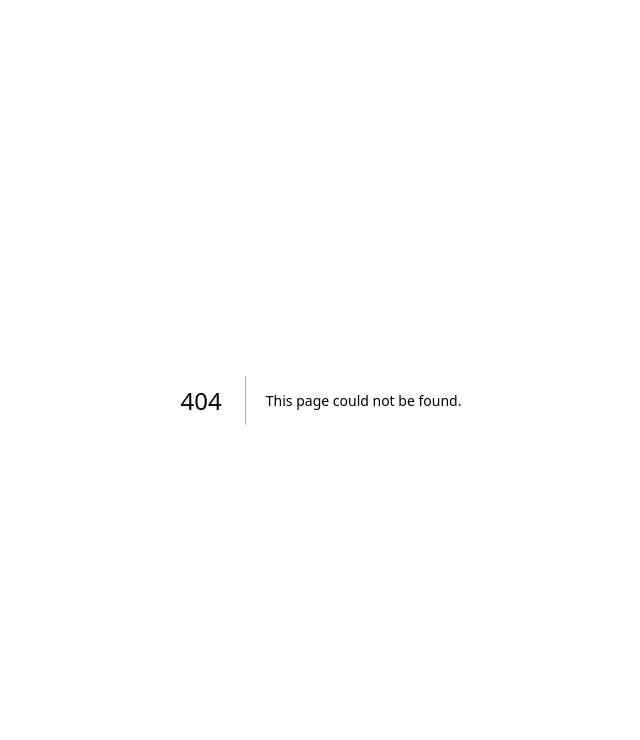
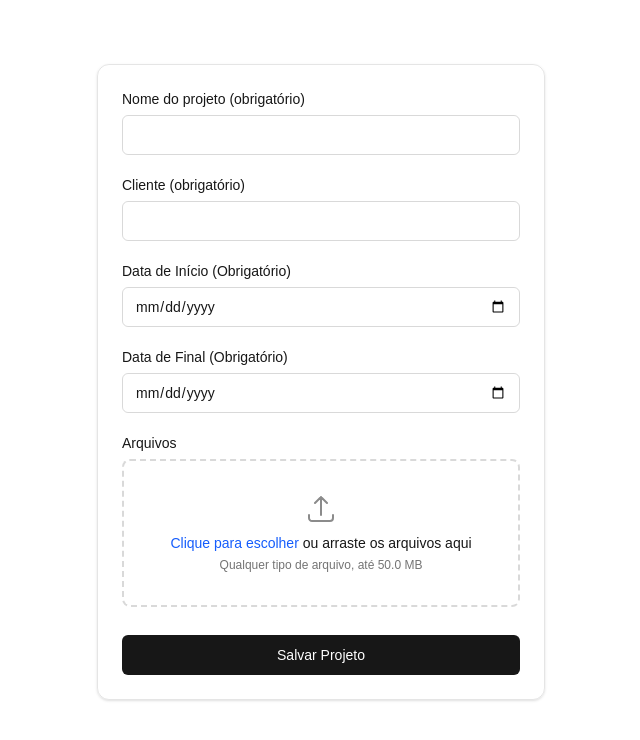
Before and after one commit to hseffrin/project-manager, a Next.js app: page /new in a window 1280 px wide. Before the commit this address had no page. Shown: the top 740 px of the page, without its empty margins (319-959 px from the left). Built offline with nearby package versions, Linux system fonts and the light colour scheme.

Commit message:
feat(projects): add new project form
Co-Authored-By: Claude Opus 5.5 <noreply@anthropic.com>

```diff
--- /dev/null
+++ b/src/app/new/page.tsx
@@ -0,0 +1,77 @@
+import { Form } from "radix-ui";
+import { getUploadDriver } from "@/lib/upload-driver";
+import { FileDropzone } from "../../components/File/file-dropzone";
+
+const fieldCls =
+  "rounded-md border border-black/15 bg-transparent px-3 text-sm outline-none focus:border-blue-500 focus:ring-2 focus:ring-blue-500/30 data-invalid:border-red-500 dark:border-white/20";
+
+export default function CreatePlan() {
+  return (
+    <Form.Root className="mx-auto mt-16 flex w-full max-w-md flex-col gap-5 rounded-xl border border-black/10 p-6 shadow-sm dark:border-white/15">
+      <Form.Field className="group flex flex-col gap-1.5" name="project-name">
+        <div className="flex items-baseline justify-between">
+          <Form.Label className="text-sm font-medium group-data-invalid:text-red-600">
+            Nome do projeto (obrigatório)
+          </Form.Label>
+          <Form.Message className="text-xs text-red-600" match="valueMissing">
+            Por favor digite ao menos duas palavras
+          </Form.Message>
+        </div>
+        <Form.Control asChild>
+          <input className={`h-10 ${fieldCls}`} type="text" required />
+        </Form.Control>
+      </Form.Field>
+
+      <Form.Field className="group flex flex-col gap-1.5" name="customer">
+        <div className="flex items-baseline justify-between">
+          <Form.Label className="text-sm font-medium group-data-invalid:text-red-600">
+            Cliente (obrigatório)
+          </Form.Label>
+          <Form.Message className="text-xs text-red-600" match="valueMissing">
+            Por favor, digite ao menos uma palavra
+          </Form.Message>
+        </div>
+        <Form.Control asChild>
+          <input className={`h-10 ${fieldCls}`} type="text" required />
+        </Form.Control>
+      </Form.Field>
+
+      <Form.Field className="group flex flex-col gap-1.5" name="start-date">
+        <div className="flex items-baseline justify-between">
+          <Form.Label className="text-sm font-medium group-data-invalid:text-red-600">
+            Data de Início (Obrigatório)
+          </Form.Label>
+          <Form.Message className="text-xs text-red-600" match="valueMissing">
+            Selecione uma data válida
+          </Form.Message>
+        </div>
+        <Form.Control asChild>
+          <input className={`h-10 ${fieldCls}`} type="date" required />
+        </Form.Control>
+      </Form.Field>
+
+      <Form.Field className="group flex flex-col gap-1.5" name="end-date">
+        <div className="flex items-baseline justify-between">
+          <Form.Label className="text-sm font-medium group-data-invalid:text-red-600">
+            Data de Final (Obrigatório)
+          </Form.Label>
+          <Form.Message className="text-xs text-red-600" match="valueMissing">
+            Selecione uma data válida
+          </Form.Message>
+        </div>
+        <Form.Control asChild>
+          <input className={`h-10 ${fieldCls}`} type="date" required />
+        </Form.Control>
+      </Form.Field>
+
+
+      <FileDropzone driver={getUploadDriver()} />
+
+      <Form.Submit asChild>
+        <button className="mt-2 h-10 rounded-md bg-foreground px-4 text-sm font-medium text-background transition hover:opacity-90 focus-visible:ring-2 focus-visible:ring-blue-500/50 focus-visible:outline-none disabled:opacity-50">
+          Salvar Projeto
+        </button>
+      </Form.Submit>
+    </Form.Root>
+  );
+}
```
